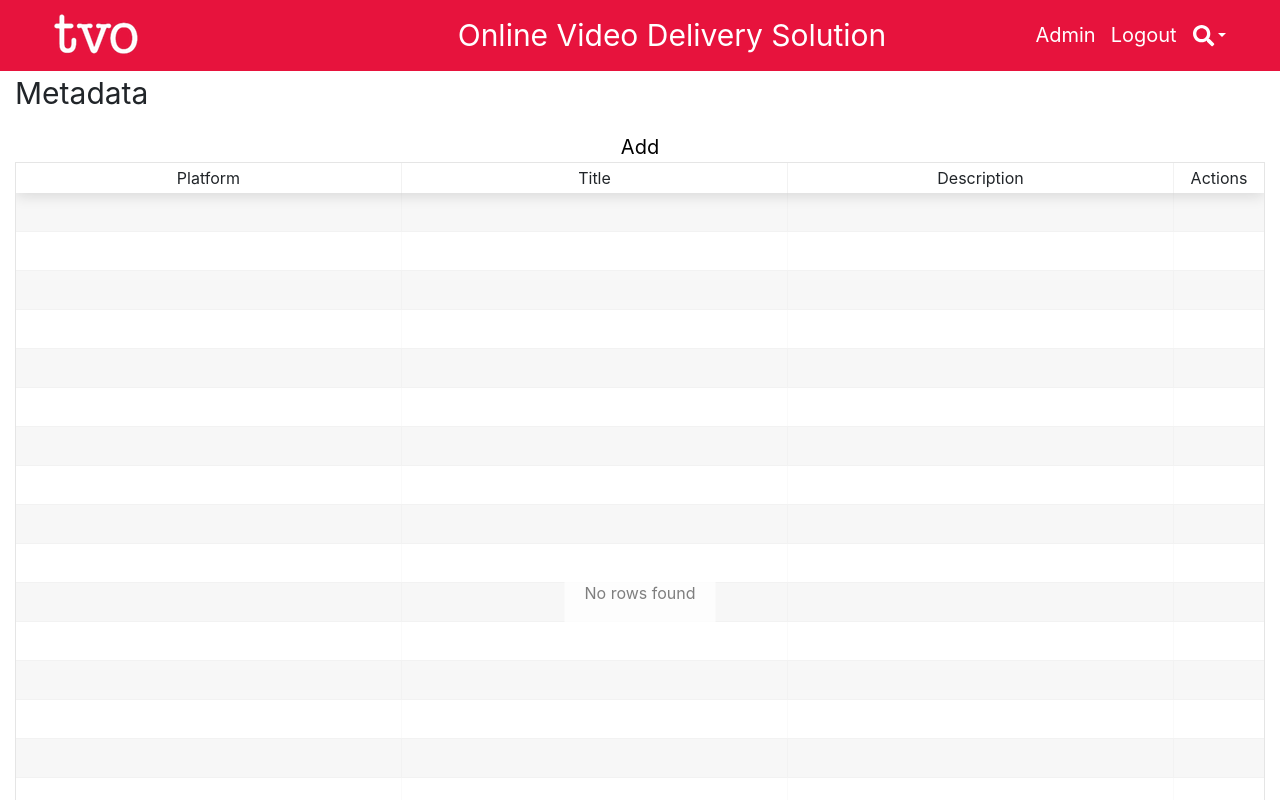
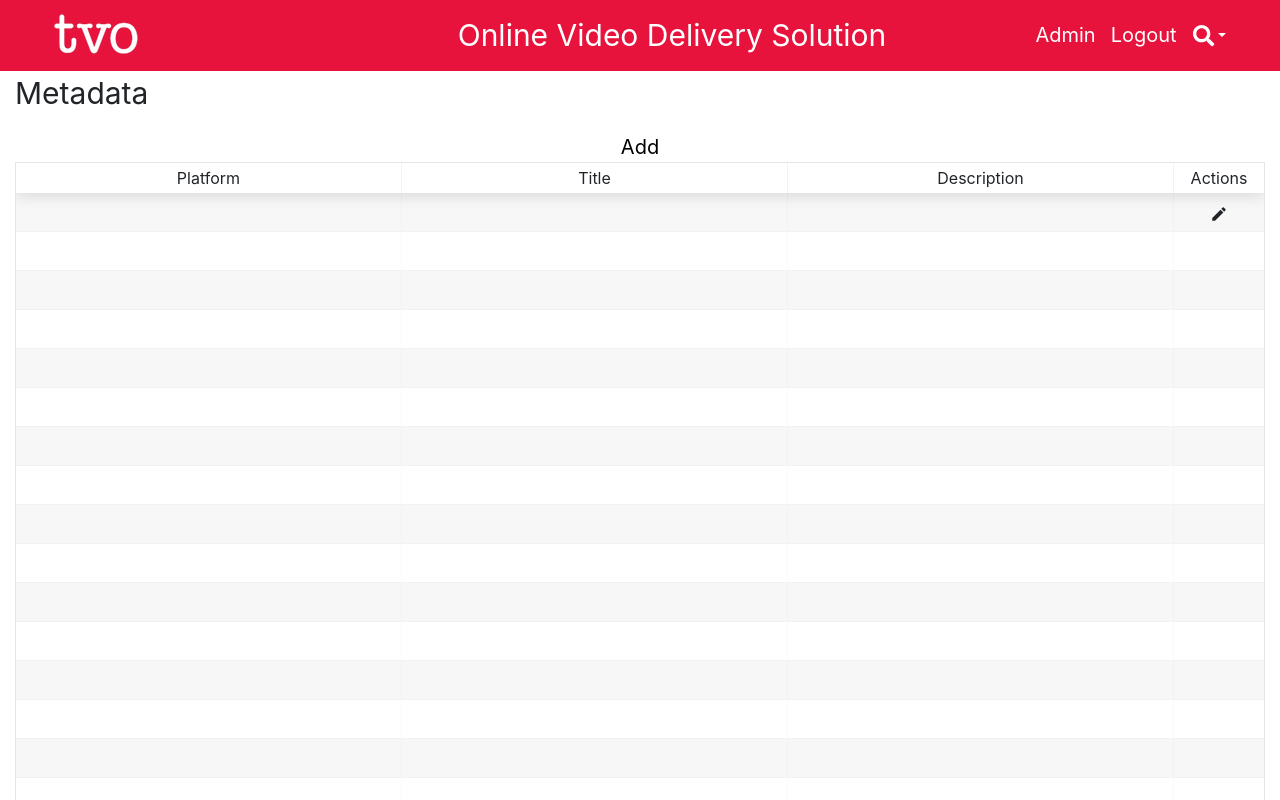
Before and after one commit to wilfredilagan/video-delivery-solution, a React (Create React App) app: page /app/metadata in a window 1280 px wide. Shown: the top 800 px of the page. Built offline with nearby package versions, Linux system fonts and the light colour scheme; sample sign-in values are in the browser's storage.

Commit message:
added global state objects and metadata pages working except history.push on metadata page

```diff
--- a/package.json
+++ b/package.json
@@ -37,6 +37,7 @@
     "react-scripts": "3.1.1",
     "react-table": "^6.10.3",
     "reactstrap": "^8.0.1",
+    "use-global-hook": "^0.1.12",
     "xml2js": "^0.4.19"
   },
   "scripts": {
--- a/src/App.js
+++ b/src/App.js
@@ -1,4 +1,4 @@
-import React from 'react';
+import React, {useState, useContext} from 'react';
 import './App.css';
 import Nav from './Navbar';
 import Main from './Main';
@@ -12,14 +12,22 @@ import { Container, Row, Col } from 'reactstrap';
 import {Route} from "react-router-dom";
 import AuthHelperMethods from './AuthHelperMethods';
 import withAuth from './withAuth';
+import UserContext from './UserContext';
 
 
+    /*<Route exact path="/app/metadatedit" render={() => <MetadataEdit onChangeMetadata={this.onChangeMetadata} metadataForm={this.state.metadataForm} submitMetadata={this.submitMetadata} />} />
+    <Route exact path="/app/schedule" render={() => <Schedule schedule={this.schedule} handleScheduleEditClick={this.handleScheduleEditClick} handleScheduleDeleteClick={this.handleScheduleDeleteClick} />} />
+    <Route path="/app/cart" exact component={Cart}/></div>*/
 
 
-class App extends React.Component {
-  Auth = new AuthHelperMethods();
+const App = () => {
+  const Auth = new AuthHelperMethods();
+  const [videoIdState, setVideoId] = useState('101845X');
+  const [dataState, updateDataState]= useState({});
+  const [metadataState, setMetadata]= useState({});
+  console.log(videoIdState);
 
-  constructor(props) {
+  /* constructor(props) {
     super(props);
 
     this.state = {
@@ -286,26 +294,15 @@ class App extends React.Component {
         }
       ]
     }; //End of state
-  } //End of constructor
+  } //End of constructor */
 
-  _handleLogout = () => {
-    this.Auth.logout()
-    return this.props.history.push("/login");
+    const _handleLogout = () => {
+    Auth.logout()
+      return this.props.history.push("/login");
     }
 
 
-  gotoMetadata = (id) => {
-    this.state.data.forEach((data)=>{
-      if(data.id === id) {
-        this.metadata = data.metadata;
-      }
-    });
-    console.log('gotoMetadata');
-    console.log(this.metadata);
-    this.props.history.push("/app/metadata");
-  };
-
-  gotoSchedule = (value) => {
+  const gotoSchedule = (value) => {
     console.log('gotoSchedule');
     this.state.data.forEach((data)=>{
       if(data.id === value) {
@@ -315,23 +312,9 @@ class App extends React.Component {
     this.props.history.push("/app/schedule");
   };
 
-  editMetadata = (id) => {
-    console.log('editMetadata');
-    this.state.data.forEach((data) => {
-      if(typeof data.metadata != 'undefined') {
-        data.metadata.forEach((metadata) => {
-          if(metadata.id === id) {
-            this.metadata = metadata;
-            console.log(this.metadata);
-            this.setState({metadataForm: metadata});
-          }
-        });
-      }
-  });
-    this.props.history.push("/app/metadatedit");
-  };
 
-  onChangeMetadata = (event) => {
+
+  const onChangeMetadata = (event) => {
     console.log(this.state);
     this.setState({
       metadataForm: {...this.state.metadataForm,
@@ -340,7 +323,7 @@ class App extends React.Component {
     console.log(this.state);
   }
 
-  submitMetadata = (metadataForm) => {
+  const submitMetadata = (metadataForm) => {
     console.log('submitMetadata')
     this.state.data.forEach((data) => {
       if(typeof data.metadata != 'undefined') {
@@ -355,22 +338,20 @@ class App extends React.Component {
     this.props.history.push("/app/metadata");
   };
 
-  handleMetadataFormCancel = (value) => {
+  const handleMetadataFormCancel = (value) => {
     console.log('handleMetadataFormCancel')
     this.props.history.push("/app/metadata");
   };
 
-  handleScheduleEditClick = (value) => {
+  const handleScheduleEditClick = (value) => {
     console.log('handleScheduleEditClick')
     console.log('Edit ' + value);
   }
 
-  handleScheduleDeleteClick = (value) => {
+  const handleScheduleDeleteClick = (value) => {
     console.log('handleScheduleDeleteClickk')
     console.log('Delete ' + value);
   }
-
-  render(){
 
     return (
     <div className="App">
@@ -381,17 +362,17 @@ class App extends React.Component {
           </Col>
         </Row>
         <Row >
-            <Route exact path="/app/" render={() => <Main data={this.state.data} gotoMetadata={this.gotoMetadata} gotoSchedule={this.gotoSchedule}/>} />
-            <Route path="/app/users" exact component={Users} />
-            <Route path="/app/useredit" exact component={UserEdit} />
-            <Route exact path="/app/metadata" render={() => <Metadata metadata={this.metadata} editMetadata={this.editMetadata} />} />
-            <Route exact path="/app/metadatedit" render={() => <MetadataEdit onChangeMetadata={this.onChangeMetadata} metadataForm={this.state.metadataForm} submitMetadata={this.submitMetadata} />} />
-            <Route exact path="/app/schedule" render={() => <Schedule schedule={this.schedule} handleScheduleEditClick={this.handleScheduleEditClick} handleScheduleDeleteClick={this.handleScheduleDeleteClick} />} />
-            <Route path="/app/cart" exact component={Cart}/>
+        <UserContext.Provider value={{videoIdState, setVideoId,dataState, updateDataState, metadataState, setMetadata}}>
+        <Route exact path="/app/metadata" component={Metadata} />
+        <Route exact path="/app/metadataedit" component={MetadataEdit}/>
+        <Route exact path="/app/" component={Main}/>
+        <Route path="/app/users" exact component={Users} />
+        <Route path="/app/useredit" exact component={UserEdit} />
+        </UserContext.Provider>
         </Row>
       </Container>
     </div>
   );
 }
-}
+
 export default withAuth(App);
--- a/src/Main.js
+++ b/src/Main.js
@@ -1,11 +1,14 @@
-import React, {useState} from 'react';
+import React, {useState, useContext} from 'react';
 import {Row} from 'reactstrap';
 import ReactTable from 'react-table'
 import 'react-table/react-table.css';
 import CreateIcon from '@material-ui/icons/Create';
+import ScheduleIcon from '@material-ui/icons/Schedule';
 import {gql} from 'apollo-boost';
 import { useQuery } from '@apollo/react-hooks';
-import ScheduleIcon from '@material-ui/icons/Schedule';
+import UserContext from './UserContext';
+import {history} from './history';
+import { BrowserRouter as Router, Route, Redirect } from 'react-router-dom';
 
 const getVideoAssets = gql`
     query MyQuery {
@@ -22,6 +25,7 @@ const getVideoAssets = gql`
             pubPointMetadata {
             pubPointMetadataDesc
             pubPointMetadataTitle
+            pubPointMetadataTags
             }
             pubPointSchedule {
             pubPointSchedulePubDate
@@ -31,7 +35,17 @@ const getVideoAssets = gql`
         }
     }`
 
+
+
 const Main = (props) => {
+    const { videoIdState, setVideoId, dataState, updateDataState, metadataState, setMetadata  } = useContext(UserContext);
+    const [redirect, updateRedirect] = useState('/app/metadata');
+    const { loading, error, data } = useQuery(getVideoAssets);
+    if (error) return <p>Error...</p>;
+    if (loading || !data) return <p>Fetching...</p>;
+    updateDataState(data);
+    console.log(data);
+
   const columns = [{
     Header: 'ID',
     accessor: 'videoId',
@@ -56,31 +70,38 @@ const Main = (props) => {
       width: 90,
       Cell: row => (
         <span>
-            <CreateIcon style={{ cursor: 'pointer', fontSize: 18 }} onClick={() => props.gotoMetadata(row.original.id)}></CreateIcon>
+            <CreateIcon style={{ cursor: 'pointer', fontSize: 18 }} onClick={() => {setVideoId(row.original.videoId); editMetadata(videoIdState); history.push('/app/metadata')}}></CreateIcon>
             &nbsp;&nbsp;&nbsp;
             <ScheduleIcon style={{ cursor: 'pointer', fontSize: 18 }} onClick={() => props.gotoSchedule(row.original.id)}></ScheduleIcon>
-          </span>
+        </span>
         )
       }
     ]
+    console.log(videoIdState)
 
-const GetVideoAssetsQuery = () => {
-  const { loading, error, data } = useQuery(getVideoAssets);
-  if (error) return <p>Error...</p>;
-  if (loading || !data) return <p>Fetching...</p>;
-  console.log(data.videoAssets);
-  return  <ReactTable
-    data={data.videoAssets}
-    columns={columns}
-    sortable={true}
-    className='-striped -highlight'
-  />
-}
+    const editMetadata = (id) => {
+      console.log('editMetadata = ' + id);
+      dataState.videoAssets.forEach((data) => {
+        if(data.videoId === id) {
+          const pageMetadata = data.pubPointAssetsByVideoId[0].pubPointMetadata;
+          pageMetadata.platform = data.pubPointAssetsByVideoId[0].publishPoint;
+          console.log(pageMetadata);
+          setMetadata(pageMetadata);
+          console.log(metadataState);
+        }
+      })
+    }
 
     return(
+
         <div className="col">
             <p style={{textAlign: "left", fontSize: "30px"}}>Recent Items</p>
-            <GetVideoAssetsQuery/>
+            <ReactTable
+              data={data.videoAssets}
+              columns={columns}
+              sortable={true}
+              className='-striped -highlight'
+  />
         </div>
     )
 
--- a/src/Metadata.js
+++ b/src/Metadata.js
@@ -1,10 +1,15 @@
-import React, { Component } from 'react';
+import React, { Component, useContext } from 'react';
 import ReactTable from 'react-table';
 import { NavLink, Link} from "react-router-dom";
 import EditIcon from '@material-ui/icons/Edit';
 import 'react-table/react-table.css';
+import UserContext from './UserContext'
 
 const Metadata = (props) => {
+
+  const { videoIdState, setVideoId, dataState, updateDataState, metadataState, setMetadata  } = useContext(UserContext);
+
+  console.log(metadataState);
 
   const columns = [
   {
@@ -12,10 +17,10 @@ const Metadata = (props) => {
     accessor: 'platform',
   },{
     Header: 'Title',
-    accessor: 'title',
+    accessor: 'pubPointMetadataTitle',
   },{
     Header: 'Description',
-    accessor: 'description',
+    accessor: 'pubPointMetadataDesc',
   },{
     Header: 'Actions',
     accessor: 'actions',
@@ -32,9 +37,9 @@ const Metadata = (props) => {
   return (
     <div className="col">
       <p style={{textAlign: "left", fontSize: "30px"}}>Metadata</p>
-      <NavLink to="/app/metadatedit" style={{justifyContent: 'center', color: 'black', fontSize: "20px", marginTop: "4px"}}>Add</NavLink>
+      <NavLink to="/app/metadataedit" style={{justifyContent: 'center', color: 'black', fontSize: "20px", marginTop: "4px"}}>Add</NavLink>
       <ReactTable
-        data={props.metadata}
+        data={[metadataState]}
         columns={columns}
         sortable={true}
         className='-striped -highlight'
--- a/src/MetadataEdit.js
+++ b/src/MetadataEdit.js
@@ -1,8 +1,10 @@
-import React from 'react';
+import React, {useContext} from 'react';
 import {Input, Button, Col, Row } from 'reactstrap';
+import UserContext from './UserContext';
 
 const MetadataEdit = (props) => {
 
+      const { metadataState, setMetadata  } = useContext(UserContext);
       return(
           <div className="col">
               <Row>
@@ -13,14 +15,14 @@ const MetadataEdit = (props) => {
               <Row>
               <Col sm="12" md={{ size: 3, offset: 5 }} style={{paddingTop: "2%"}}>
                 <p>Publish Point</p>
-                <Input type='text' name='platform' value={props.metadataForm.platform} onChange={props.onChangeMetadata} disabled />
+                <Input type='text' name='platform' value={metadataState.platform} disabled />
                 <p>Title</p>
-                <Input type='text' name='title' value={props.metadataForm.title} onChange={props.onChangeMetadata} size="60" />
+                <Input type='text' name='title' value={metadataState.pubPointMetadataTitle} size="60" />
                 <div></div>
                 <p>Description</p>
-                <Input type='text' name='description' value={props.metadataForm.description} onChange={props.onChangeMetadata} />
+                <Input type='text' name='description' value={metadataState.pubPointMetadataDesc} onChange={props.onChangeMetadata} />
                 <p>Tags</p>
-                <Input type='text' name='tags' value={props.metadataForm.tags} onChange={props.onChangeMetadata}/>
+                <Input type='text' name='tags' value={metadataState.pubPointMetadataTags} onChange={props.onChangeMetadata}/>
                 <Button style={{marginTop: "30px", marginLeft: "10px"}} onClick={() => props.handleMetadataFormCancel()}>Cancel</Button>
                 <Button style={{marginTop: "30px", marginLeft: "10px"}} onClick={() => props.submitMetadata(props.metadataForm)}>Submit</Button>
                 </Col>
--- /dev/null
+++ b/src/UserContext.js
@@ -0,0 +1,7 @@
+import React from 'react'
+
+const UserContext = React.createContext({})
+
+export const UserProvider = UserContext.Provider
+export const UserConsumer = UserContext.Consumer
+export default UserContext
```
Also changed, not shown: src/index.js (+0 -30 lines), 1 other file (tests, documents, lock files or other folders).
